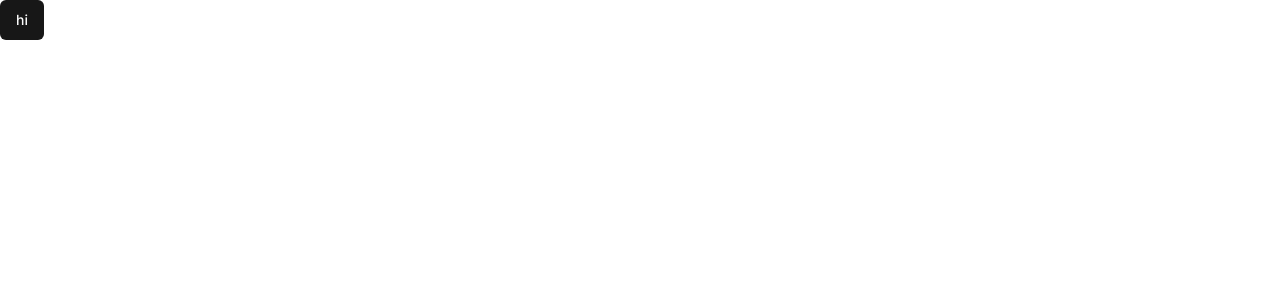
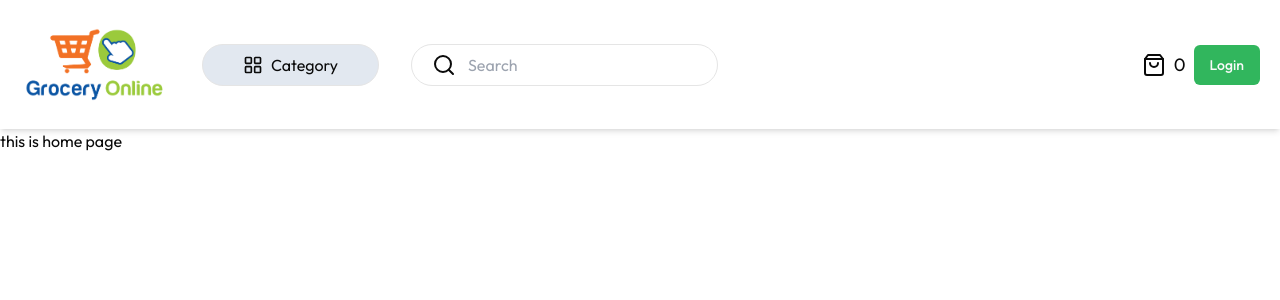
Before and after one commit to nitishsingh925/e-shop, a Next.js app: page / in a window 1280 px wide. Shown: the top 300 px of the page. Built offline with nearby package versions, Linux system fonts and the light colour scheme.

Commit message:
add header

```diff
--- /dev/null
+++ b/src/app/_components/Header.tsx
@@ -0,0 +1,32 @@
+import { Button } from "@/components/ui/button";
+import { LayoutGrid, Search, ShoppingBag } from "lucide-react";
+import Image from "next/image";
+import React, { FC } from "react";
+
+const Header: FC = () => {
+  return (
+    <header className="flex p-5 shadow-md items-center justify-between ">
+      {/* left side logo category search */}
+      <div className="flex items-center gap-8">
+        <Image src="/logo.png" alt="logo" width={150} height={100} />
+        <h2 className="hidden md:flex gap-2 items-center border rounded-full p-2 px-10 bg-slate-200">
+          <LayoutGrid className="h-5 w-5" />
+          Category
+        </h2>
+        <div className="hidden md:flex gap-3 items-center border rounded-full p-2 px-5">
+          <Search />
+          <input type="text" placeholder="Search" className="outline-none" />
+        </div>
+      </div>
+      {/* right side cart login */}
+      <div className="flex items-center gap-2">
+        <h2 className="flex gap-2 items-center text-lg">
+          <ShoppingBag /> 0
+        </h2>
+        <Button>Login</Button>
+      </div>
+    </header>
+  );
+};
+
+export default Header;
--- a/src/app/layout.tsx
+++ b/src/app/layout.tsx
@@ -1,8 +1,9 @@
 import type { Metadata } from "next";
-import { Inter } from "next/font/google";
+import { Outfit } from "next/font/google";
 import "./globals.css";
+import Header from "./_components/Header";
 
-const inter = Inter({ subsets: ["latin"] });
+const outfit = Outfit({ subsets: ["latin"] });
 
 export const metadata: Metadata = {
   title: "Create Next App",
@@ -16,7 +17,10 @@
 }>) {
   return (
     <html lang="en">
-      <body className={inter.className}>{children}</body>
+      <body className={outfit.className}>
+        <Header />
+        {children}
+      </body>
     </html>
   );
 }
--- a/src/app/page.tsx
+++ b/src/app/page.tsx
@@ -1,9 +1,5 @@
 import { Button } from "@/components/ui/button";
 
 export default function Home() {
-  return (
-    <main className="flex min-h-screen">
-      <Button>hi</Button>
-    </main>
-  );
+  return <main className="flex min-h-screen">this is home page</main>;
 }
--- a/tailwind.config.ts
+++ b/tailwind.config.ts
@@ -1,13 +1,13 @@
-import type { Config } from "tailwindcss"
+import type { Config } from "tailwindcss";
 
 const config = {
   darkMode: ["class"],
   content: [
-    './pages/**/*.{ts,tsx}',
-    './components/**/*.{ts,tsx}',
-    './app/**/*.{ts,tsx}',
-    './src/**/*.{ts,tsx}',
-	],
+    "./pages/**/*.{ts,tsx}",
+    "./components/**/*.{ts,tsx}",
+    "./app/**/*.{ts,tsx}",
+    "./src/**/*.{ts,tsx}",
+  ],
   prefix: "",
   theme: {
     container: {
@@ -25,7 +25,7 @@
         background: "hsl(var(--background))",
         foreground: "hsl(var(--foreground))",
         primary: {
-          DEFAULT: "hsl(var(--primary))",
+          DEFAULT: "#31B65D",
           foreground: "hsl(var(--primary-foreground))",
         },
         secondary: {
@@ -75,6 +75,6 @@
     },
   },
   plugins: [require("tailwindcss-animate")],
-} satisfies Config
+} satisfies Config;
 
-export default config
+export default config;
```
Also changed, not shown: public/logo.png (added).
